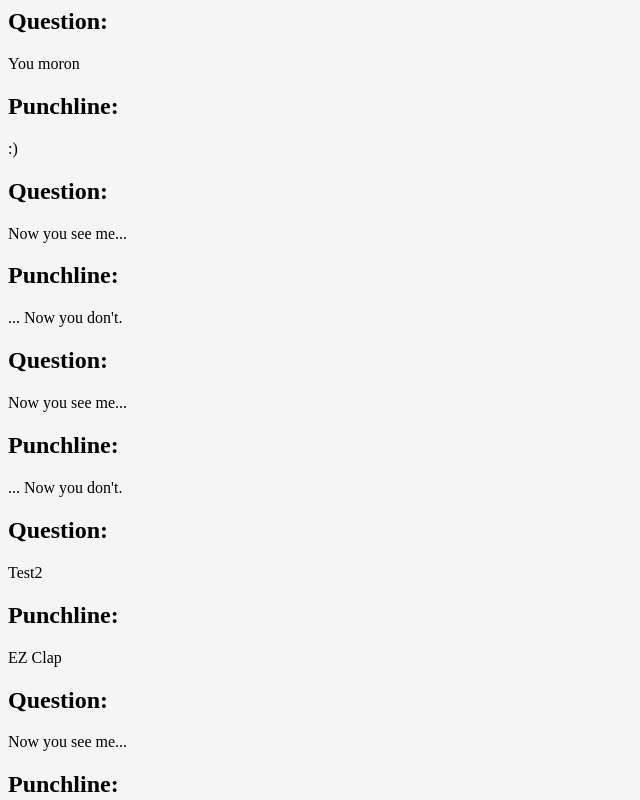
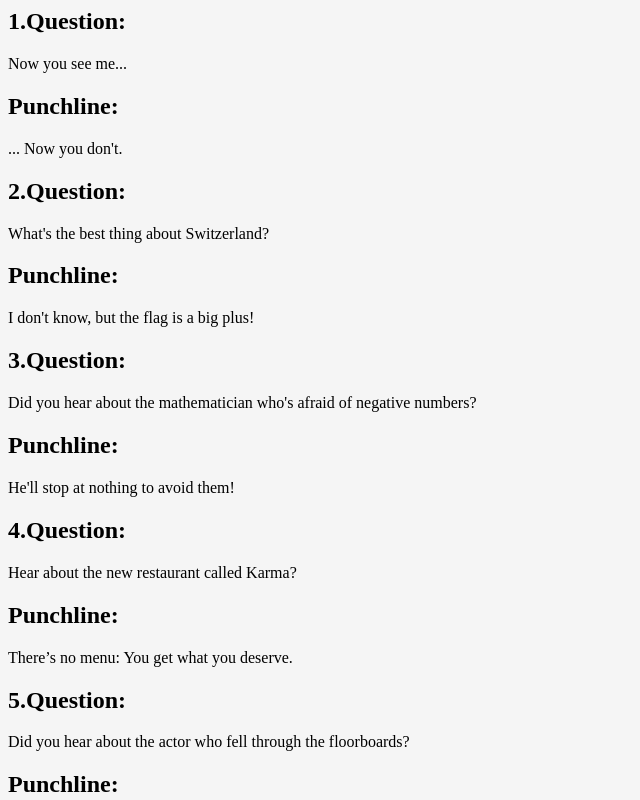
Before and after one commit to mickac/app, a React (Create React App) app: page / in a window 1280 px wide. Shown: the top 800 px of the page, without its empty margins (0-640 px from the left). Built offline with nearby package versions, Linux system fonts and the light colour scheme.

Commit message:
Mapping components first steps - React

```diff
--- a/src/Promps.js
+++ b/src/Promps.js
@@ -1,10 +1,24 @@
 import React from "react"
 
+import jokesData from "./jokesData"
 import Joke from "./components/Joke"
 
 function Promps(){
+    const jokeComponents = jokesData.map(joke =>
+        <Joke
+            key = {joke.id}
+            id = {joke.id}
+            question = {joke.question}
+            punchLine = {joke.punchLine}
+        />
+    )
+
     return(
-        <div className="jokes">
+        <div>
+            {jokeComponents}
+        </div>
+
+        /*<div className="jokes">
             <Joke
                 content = {{question: "You moron", punchLine: ":)"}}
             />
@@ -20,7 +34,7 @@ function Promps(){
             <Joke
                 content = {{question: "", punchLine: ""}}
             />
-        </div>
+        </div>*/
     )
 }
 
--- a/src/components/Joke.js
+++ b/src/components/Joke.js
@@ -1,17 +1,19 @@
 import React from "react"
 
 function Joke(props){
-    if(!props.content.question){
-        props.content.question = "Now you see me..."
-        props.content.punchLine = "... Now you don't."
+    var question = props.question
+    var punchLine = props.punchLine
+    if(!question){
+        question = "Now you see me..."
+        punchLine = "... Now you don't."
     }
 
     return(
         <div className="joke">
-            <h2>Question:</h2>
-            <p>{props.content.question}</p>
+            <h2>{props.id}.Question:</h2>
+            <p>{question}</p>
             <h2>Punchline:</h2>
-            <p>{props.content.punchLine}</p>
+            <p>{punchLine}</p>
         </div>
     )
 }
--- /dev/null
+++ b/src/jokesData.js
@@ -0,0 +1,33 @@
+const jokesData = [
+    {
+        id: 1,
+        punchLine: "It’s hard to explain puns to kleptomaniacs because they always take things literally."
+    },
+    {
+        id: 2,
+        question: "What's the best thing about Switzerland?",
+        punchLine: "I don't know, but the flag is a big plus!"
+    },
+    {
+        id: 3,
+        question: "Did you hear about the mathematician who's afraid of negative numbers?",
+        punchLine: "He'll stop at nothing to avoid them!"
+    },
+    {
+        id: 4,
+        question: "Hear about the new restaurant called Karma?",
+        punchLine: "There’s no menu: You get what you deserve."
+    },
+    {
+        id: 5,
+        question: "Did you hear about the actor who fell through the floorboards?",
+        punchLine: "He was just going through a stage."
+    },
+    {
+        id: 6,
+        question: "Did you hear about the claustrophobic astronaut?",
+        punchLine: "He just needed a little space."
+    }
+]
+
+export default jokesData
```
